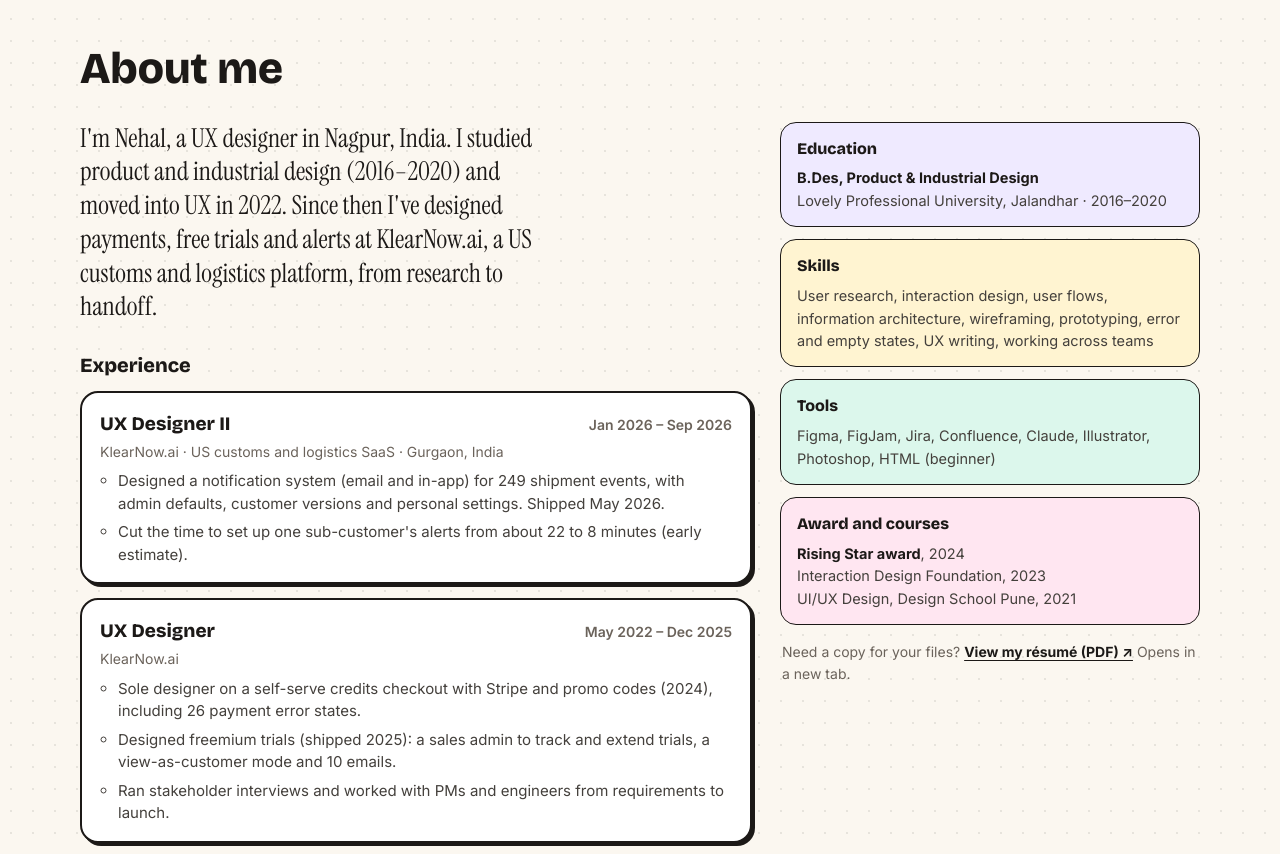
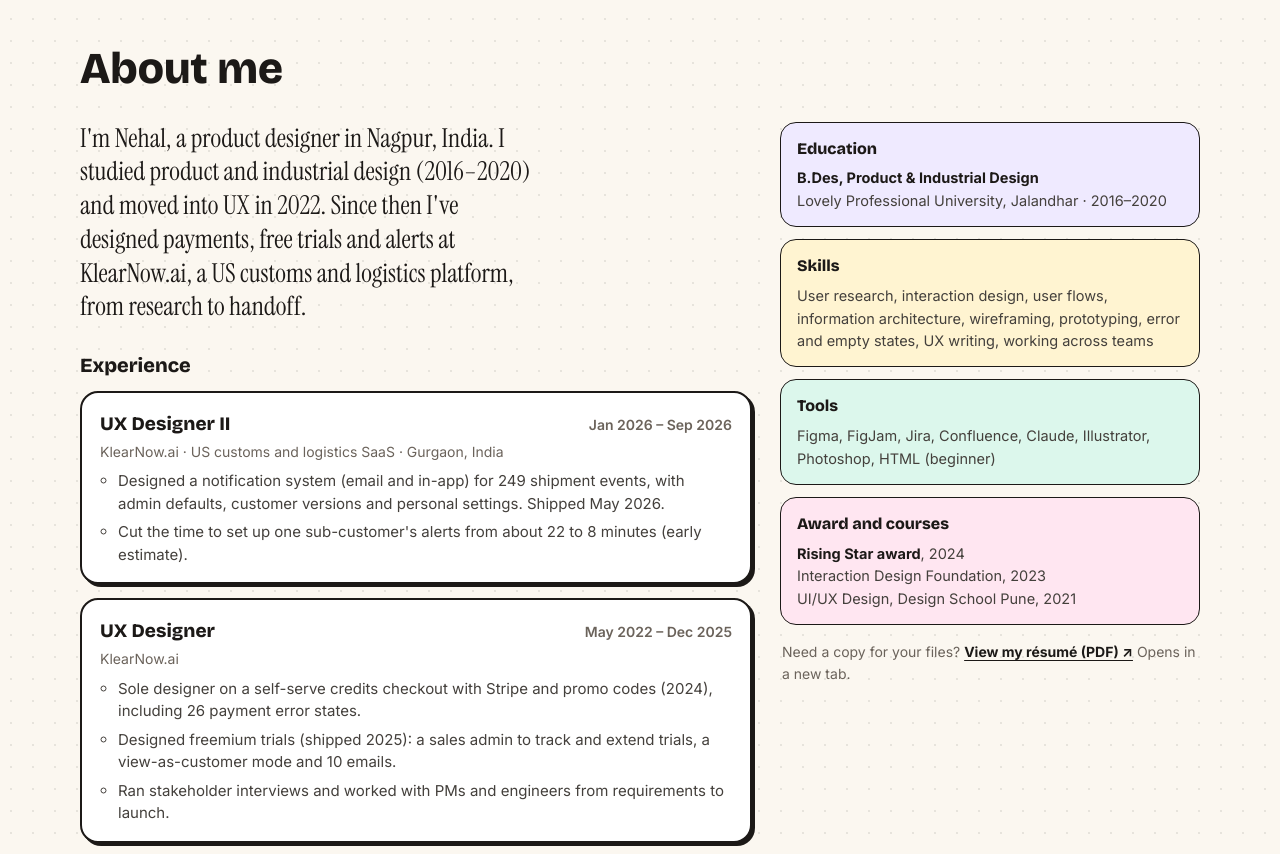
Before and after one commit to NehalSharma10/NehalSharma10.github.io, a plain HTML site: page index.html in a window 1280 px wide. Shown: the part 3380-4234 px from the top of the page. Drawn offline with nearby package versions, Linux system fonts and the light colour scheme.

Commit message:
Add files via upload

```diff
--- a/index.html
+++ b/index.html
@@ -556,7 +556,7 @@ p.head { font-family: var(--serif); font-weight: 400; color: var(--ink); line-he
     <h2 id="about-title">About me</h2>
     <div class="about-grid">
       <div class="about-main">
-        <p class="about-lead">I'm Nehal, a UX designer in Nagpur, India. I studied product and industrial design (2016–2020) and moved into UX in 2022. Since then I've designed payments, free trials and alerts at KlearNow.ai, a US customs and logistics platform, from research to handoff.</p>
+        <p class="about-lead">I'm Nehal, a product designer in Nagpur, India. I studied product and industrial design (2016–2020) and moved into UX in 2022. Since then I've designed payments, free trials and alerts at KlearNow.ai, a US customs and logistics platform, from research to handoff.</p>
 
         <h3>Experience</h3>
         <ol class="xp">
```
